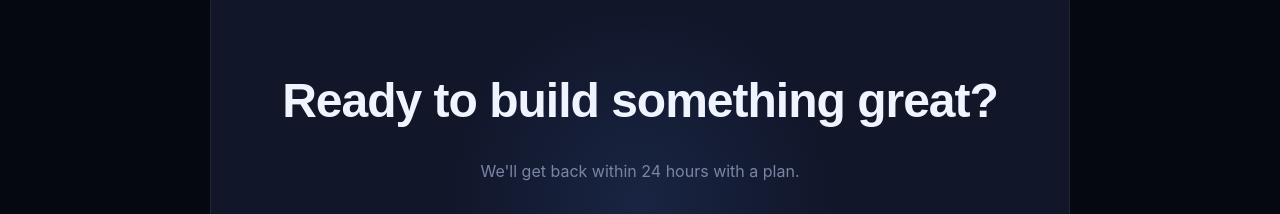
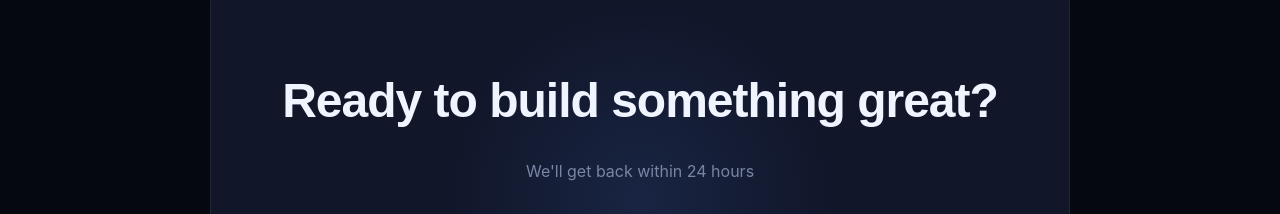
Before and after one commit to Ashraflol/Yaariv, a plain HTML site: page index.html in a window 1280 px wide. Shown: the part 6855-7069 px from the top of the page. Drawn offline with Linux system fonts and the light colour scheme.

Commit message:
updated text

```diff
--- a/index.html
+++ b/index.html
@@ -739,7 +739,7 @@
       <div class="cta-box reveal">
         <div class="cta-glow"></div>
         <h2>Ready to build <span class="grad">something great?</span></h2>
-        <p>We'll get back within 24 hours with a plan.</p>
+        <p>We'll get back within 24 hours</p>
         <div class="cta-form">
           <input
             class="cta-input"
```
